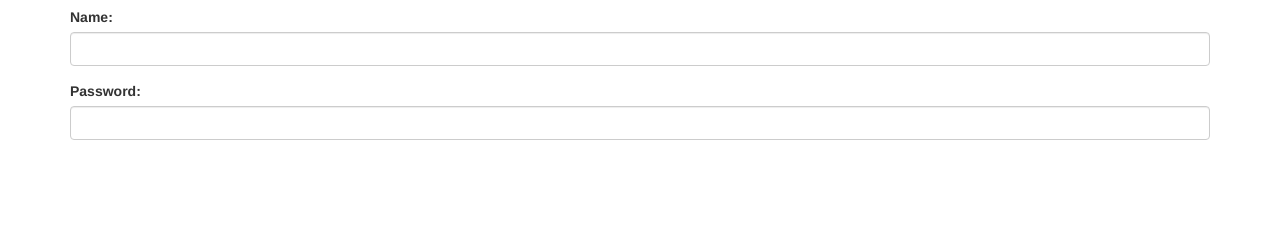
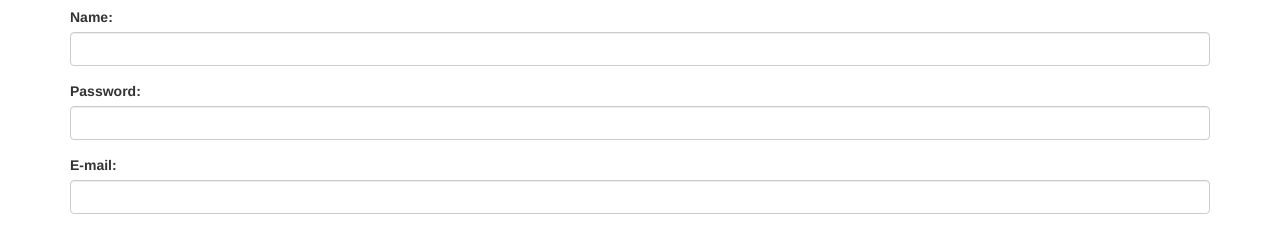
Before and after one commit to abdelouahidedd/test1, a plain HTML site: page index.html in a window 1280 px wide. Shown: the part 86-338 px from the top of the page. Drawn offline with nearby package versions, Linux system fonts and the light colour scheme.

Commit message:
Update index.html
change title and add champ

```diff
--- a/index.html
+++ b/index.html
@@ -1,7 +1,7 @@
 <!DOCTYPE html>
 <html lang="en">
 <head>
-  <title>Bootstrap Example</title>
+  <title>Form Exemple</title>
   <meta charset="utf-8">
   <meta name="viewport" content="width=device-width, initial-scale=1">
   <link rel="stylesheet" href="https://maxcdn.bootstrapcdn.com/bootstrap/3.3.7/css/bootstrap.min.css">
@@ -22,6 +22,10 @@
       <label for="pwd">Password:</label>
       <input type="password" class="form-control" id="pwd">
     </div>
+    <div class="form-group">
+      <label for="mail">E-mail:</label>
+      <input type="text" class="form-control" id="email">
+    </div>
   </form>
 </div>
 
```
